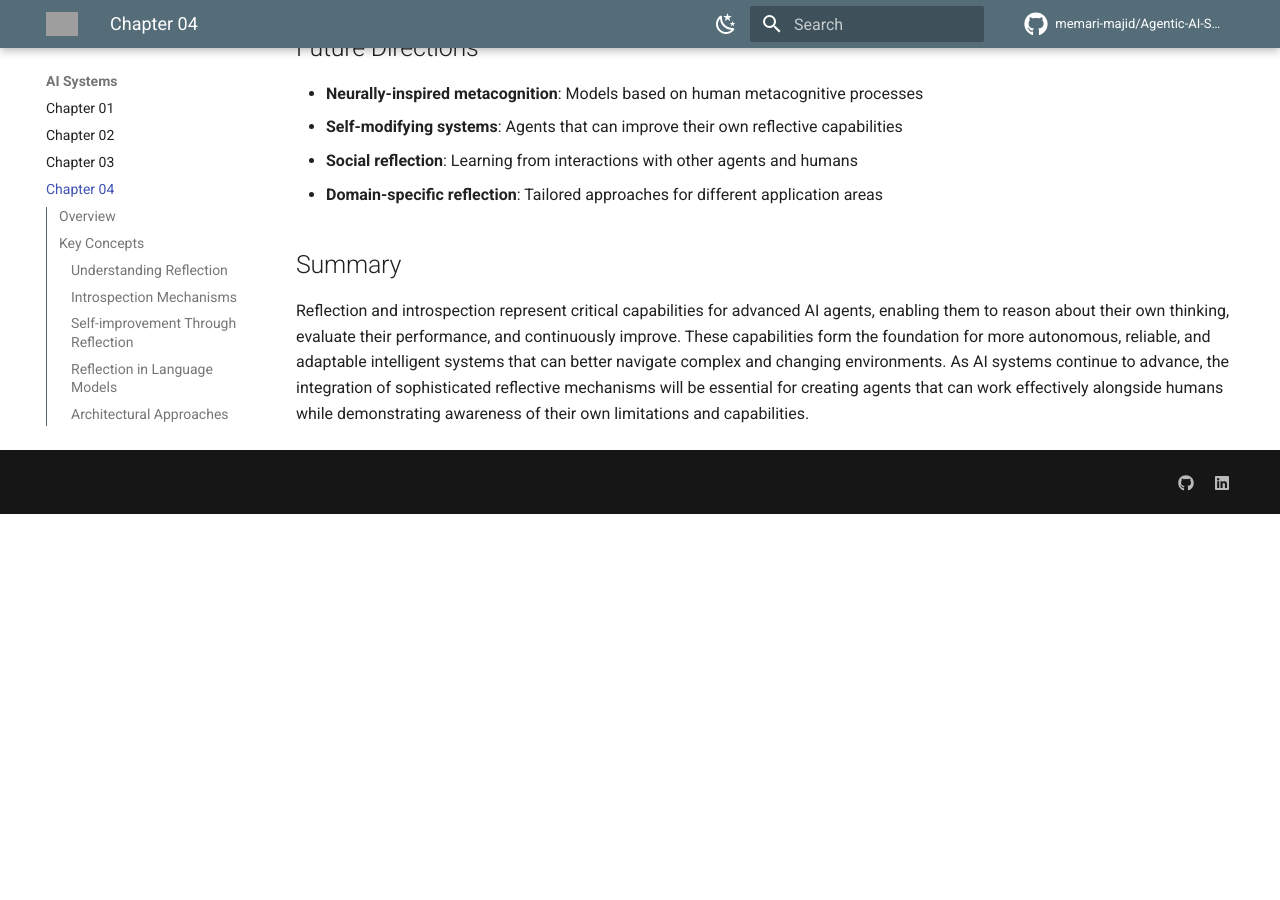
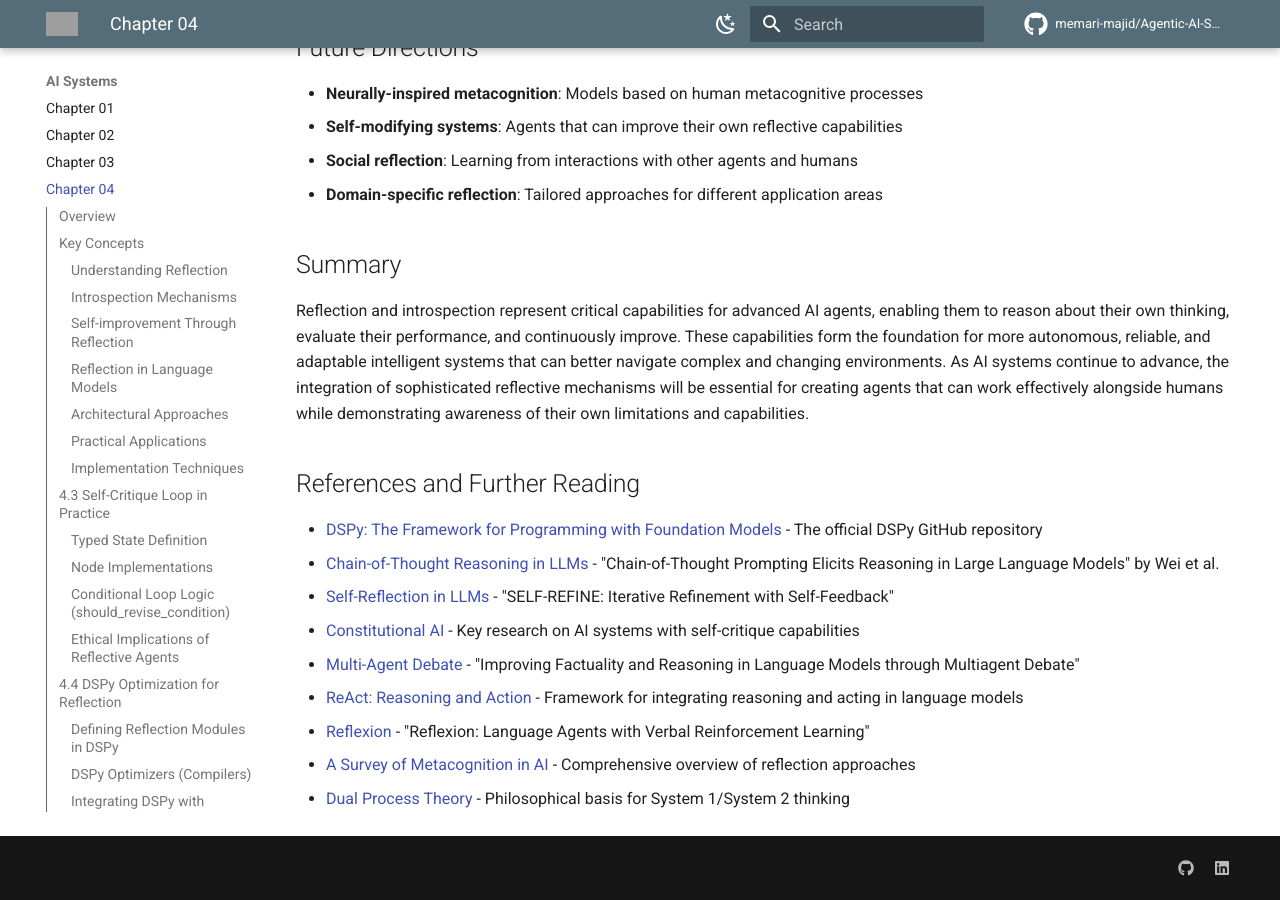
Before and after one commit to memari-majid/Agentic-AI-Systems, an MkDocs documentation site: the page built from docs/AI_Systems/Chapter04/4.md, in a window 1280 px wide and 900 px high, scrolled down 7490 px. Built offline with MkDocs 1.6.1 and Material for MkDocs 9.7.7, drawn with Linux system fonts in a browser that asks for light colours; comment, search, counter and statistics services are not loaded; before the commit the page ends 8004 px from its top, so only the background shows below that; grey boxes are pictures that could not be loaded.

Commit message:
Add references to Chapter 4

```diff
--- a/docs/AI_Systems/Chapter04/4.md
+++ b/docs/AI_Systems/Chapter04/4.md
@@ -216,3 +216,14 @@
 
 ## Summary
 Reflection and introspection represent critical capabilities for advanced AI agents, enabling them to reason about their own thinking, evaluate their performance, and continuously improve. These capabilities form the foundation for more autonomous, reliable, and adaptable intelligent systems that can better navigate complex and changing environments. As AI systems continue to advance, the integration of sophisticated reflective mechanisms will be essential for creating agents that can work effectively alongside humans while demonstrating awareness of their own limitations and capabilities.
+
+## References and Further Reading
+- [DSPy: The Framework for Programming with Foundation Models](https://github.com/stanfordnlp/dspy) - The official DSPy GitHub repository
+- [Chain-of-Thought Reasoning in LLMs](https://arxiv.org/abs/2201.11903) - "Chain-of-Thought Prompting Elicits Reasoning in Large Language Models" by Wei et al.
+- [Self-Reflection in LLMs](https://arxiv.org/abs/2303.11366) - "SELF-REFINE: Iterative Refinement with Self-Feedback"
+- [Constitutional AI](https://arxiv.org/abs/2212.08073) - Key research on AI systems with self-critique capabilities
+- [Multi-Agent Debate](https://arxiv.org/abs/2305.14325) - "Improving Factuality and Reasoning in Language Models through Multiagent Debate"
+- [ReAct: Reasoning and Action](https://arxiv.org/abs/2210.03629) - Framework for integrating reasoning and acting in language models
+- [Reflexion](https://arxiv.org/abs/2303.11366) - "Reflexion: Language Agents with Verbal Reinforcement Learning"
+- [A Survey of Metacognition in AI](https://arxiv.org/abs/2309.01660) - Comprehensive overview of reflection approaches
+- [Dual Process Theory](https://plato.stanford.edu/entries/dual-process/) - Philosophical basis for System 1/System 2 thinking
```
